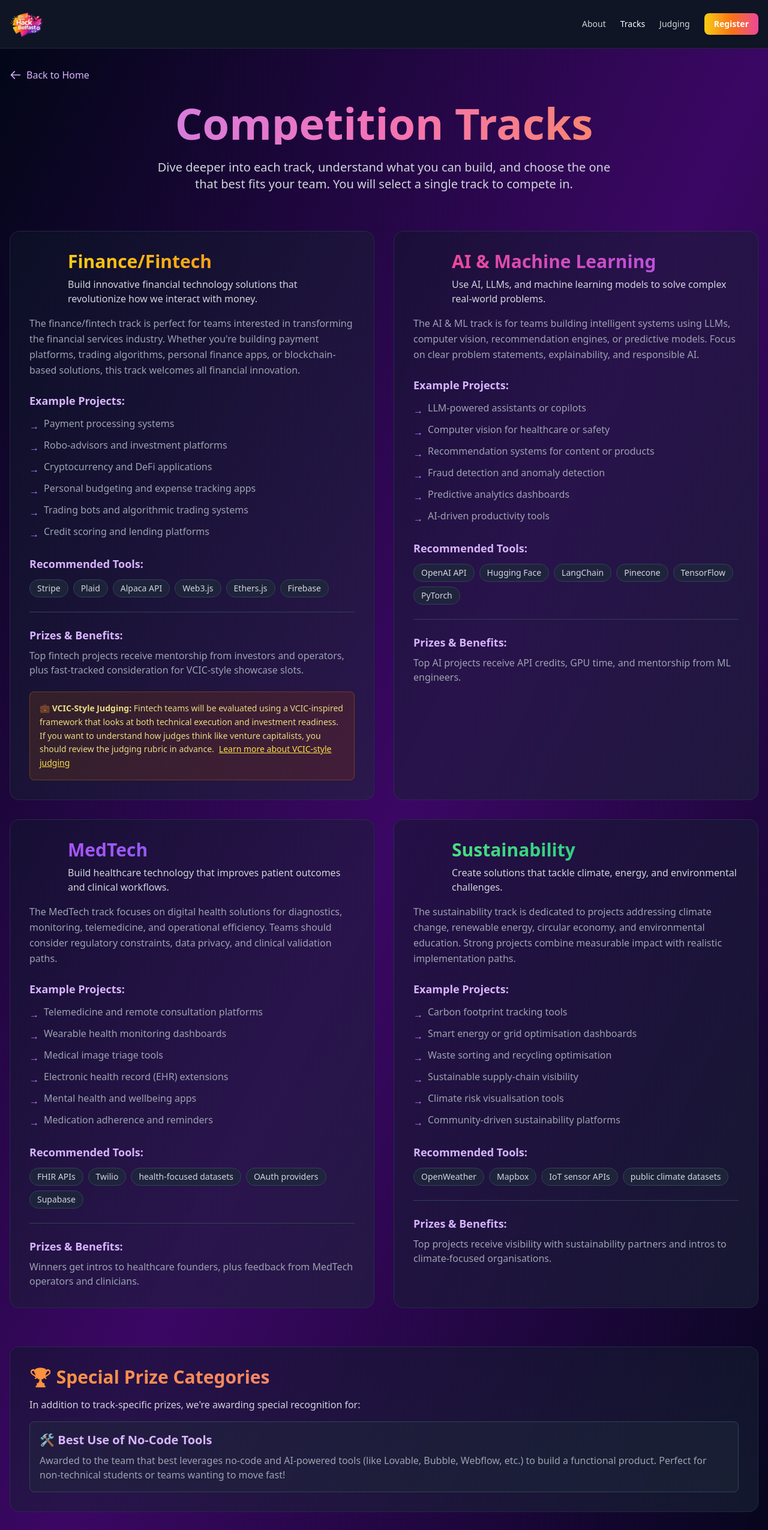
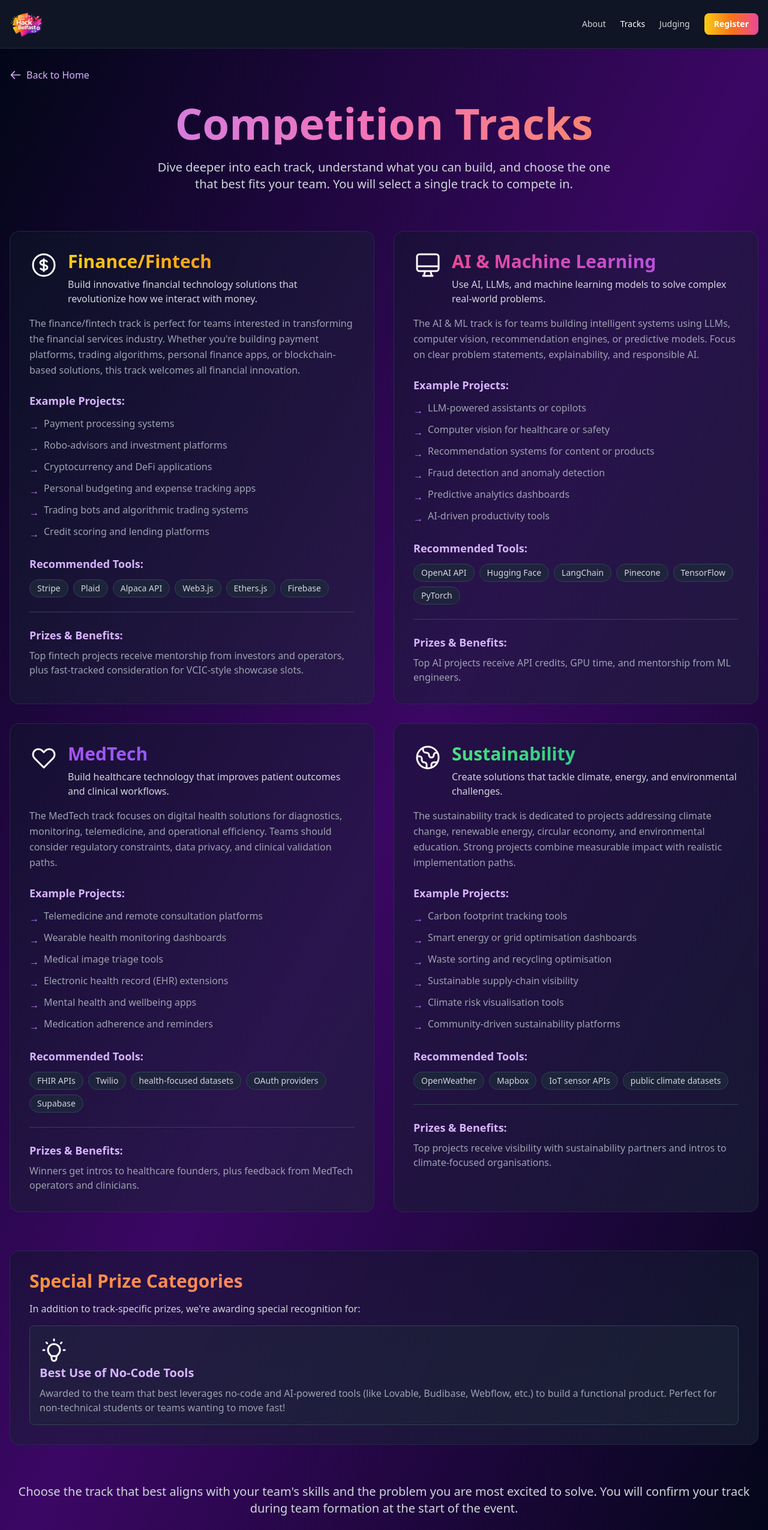
Before and after one commit to hackbelfast/HackBelfast-Website, a React (Vite) app in the folder frontend/: page /tracks in a window 1280 px wide. Shown: the top 2551 px of the page at 60% size. Built offline with nearby package versions, Linux system fonts and the light colour scheme; the HTML template or start-up script is replaced by a standard one.

Commit message:
Made tracks better (again)

```diff
--- a/frontend/src/pages/Tracks/Tracks.tsx
+++ b/frontend/src/pages/Tracks/Tracks.tsx
@@ -17,8 +17,8 @@
   {
     id: 'fintech',
     icon: (
-      <svg className="w-12 h-12" fill="none" stroke="currentColor" viewBox="0 0 24 24">
-        <path strokeLinecap="round" strokeLinejoin="round" strokeWidth={2} d="M12 8c-1.657 0-3 .895-3 2s1.343 2 3 2 3 .895 3 2-1.343 2-3 2m0-8c1.11 0 2.08.402 2.599 1M12 8V7m0 1v8m0 0v1m0-1c-1.11 0-2.08-.402-2.599-1M21 12a9 9 0 11-18 0 9 9 0 0118 0z" />
+      <svg className="w-12 h-12" fill="none" viewBox="0 0 24 24" stroke="currentColor">
+        <path strokeLinecap="round" strokeLinejoin="round" strokeWidth={1.5} d="M12 8c-1.657 0-3 .895-3 2s1.343 2 3 2 3 .895 3 2-1.343 2-3 2m0-8c1.11 0 2.08.402 2.599 1M12 8V7m0 1v8m0 0v1m0-1c-1.11 0-2.08-.402-2.599-1M21 12a9 9 0 11-18 0 9 9 0 0118 0z" />
       </svg>
     ),
     title: 'Finance/Fintech',
@@ -42,8 +42,8 @@
   {
     id: 'ai',
     icon: (
-      <svg className="w-12 h-12" fill="none" stroke="currentColor" viewBox="0 0 24 24">
-        <path strokeLinecap="round" strokeLinejoin="round" strokeWidth={2} d="M9.75 17L9 20l-1 1h8l-1-1-.75-3M3 13h18M5 17h14a2 2 0 002-2V5a2 2 0 00-2-2H5a2 2 0 00-2 2v10a2 2 0 002 2z" />
+      <svg className="w-12 h-12" fill="none" viewBox="0 0 24 24" stroke="currentColor">
+        <path strokeLinecap="round" strokeLinejoin="round" strokeWidth={1.5} d="M9.75 17L9 20l-1 1h8l-1-1-.75-3M3 13h18M5 17h14a2 2 0 002-2V5a2 2 0 00-2-2H5a2 2 0 00-2 2v10a2 2 0 002 2z" />
       </svg>
     ),
     title: 'AI & Machine Learning',
@@ -65,8 +65,8 @@
   {
     id: 'medtech',
     icon: (
-      <svg className="w-12 h-12" fill="none" stroke="currentColor" viewBox="0 0 24 24">
-        <path strokeLinecap="round" strokeLinejoin="round" strokeWidth={2} d="M4.318 6.318a4.5 4.5 0 000 6.364L12 20.364l7.682-7.682a4.5 4.5 0 00-6.364-6.364L12 7.636l-1.318-1.318a4.5 4.5 0 00-6.364 0z" />
+      <svg className="w-12 h-12" fill="none" viewBox="0 0 24 24" stroke="currentColor">
+        <path strokeLinecap="round" strokeLinejoin="round" strokeWidth={1.5} d="M4.318 6.318a4.5 4.5 0 000 6.364L12 20.364l7.682-7.682a4.5 4.5 0 00-6.364-6.364L12 7.636l-1.318-1.318a4.5 4.5 0 00-6.364 0z" />
       </svg>
     ),
     title: 'MedTech',
@@ -89,8 +89,8 @@
   {
     id: 'sustainability',
     icon: (
-      <svg className="w-12 h-12" fill="none" stroke="currentColor" viewBox="0 0 24 24">
-        <path strokeLinecap="round" strokeLinejoin="round" strokeWidth={2} d="M3.055 11H5a2 2 0 012 2v1a2 2 0 002 2 2 2 0 012 2v2.945M8 3.935V5.5A2.5 2.5 0 0010.5 8h.5a2 2 0 012 2 2 2 0 104 0 2 2 0 012-2h1.064M15 20.488V18a2 2 0 012-2h3.064M21 12a9 9 0 11-18 0 9 9 0 0118 0z" />
+      <svg className="w-12 h-12" fill="none" viewBox="0 0 24 24" stroke="currentColor">
+        <path strokeLinecap="round" strokeLinejoin="round" strokeWidth={1.5} d="M3.055 11H5a2 2 0 012 2v1a2 2 0 002 2 2 2 0 012 2v2.945M8 3.935V5.5A2.5 2.5 0 0010.5 8h.5a2 2 0 012 2 2 2 0 104 0 2 2 0 012-2h1.064M15 20.488V18a2 2 0 012-2h3.064M21 12a9 9 0 11-18 0 9 9 0 0118 0z" />
       </svg>
     ),
     title: 'Sustainability',
@@ -157,9 +157,7 @@
             >
               {/* Icon and Title */}
               <div className="flex items-start gap-4 mb-4">
-                <div className={`text-transparent bg-gradient-to-r ${track.gradient} bg-clip-text`}>
-                  {track.icon}
-                </div>
+                {track.icon}
                 <div className="flex-1">
                   <h2 className={`text-3xl font-bold mb-2 bg-gradient-to-r ${track.gradient} text-transparent bg-clip-text`}>
                     {track.title}
@@ -207,19 +205,6 @@
                 <p className="text-gray-400">{track.prizes}</p>
               </div>
 
-              {/* VCIC Note for Fintech */}
-              {track.vcicNote && (
-                <div className="mt-6 bg-gradient-to-r from-yellow-900/30 to-orange-900/30 border border-yellow-700/50 rounded-lg p-4">
-                  <p className="text-yellow-200/90 text-sm leading-relaxed">
-                    <strong>💼 VCIC-Style Judging:</strong> Fintech teams will be evaluated using a VCIC‑inspired framework
-                    that looks at both technical execution and investment readiness. If you want to understand how judges
-                    think like venture capitalists, you should review the judging rubric in advance.
-                    <Link to="/vcic" className="text-yellow-300 hover:text-yellow-200 ml-2 underline">
-                      Learn more about VCIC‑style judging
-                    </Link>
-                  </p>
-                </div>
-              )}
             </div>
           ))}
         </div>
@@ -227,18 +212,21 @@
         {/* Additional Prizes Section */}
         <div className="bg-gradient-to-br from-slate-900/50 to-slate-800/50 rounded-2xl p-8 backdrop-blur-sm border border-slate-700/50 mb-16">
           <h2 className="text-3xl font-bold mb-4 bg-gradient-to-r from-orange-400 to-pink-400 text-transparent bg-clip-text">
-            🏆 Special Prize Categories
+            Special Prize Categories
           </h2>
           <p className="text-gray-300 mb-4">
             In addition to track-specific prizes, we're awarding special recognition for:
           </p>
           <div className="space-y-4">
             <div className="bg-slate-800/50 rounded-lg p-4 border border-slate-700">
-              <h3 className="text-xl font-semibold text-purple-300 mb-2">🛠️ Best Use of No-Code Tools</h3>
-              <p className="text-gray-400">
-                Awarded to the team that best leverages no-code and AI-powered tools (like Lovable, Bubble, Webflow, etc.)
-                to build a functional product. Perfect for non-technical students or teams wanting to move fast!
-              </p>
+            <svg className="w-12 h-12" fill="none" viewBox="0 0 24 24" stroke="currentColor">
+              <path strokeLinecap="round" strokeLinejoin="round" strokeWidth={1.5} d="M9.663 17h4.673M12 3v1m6.364 1.636l-.707.707M21 12h-1M4 12H3m3.343-5.657l-.707-.707m2.828 9.9a5 5 0 117.072 0l-.548.547A3.374 3.374 0 0014 18.469V19a2 2 0 11-4 0v-.531c0-.895-.356-1.754-.988-2.386l-.548-.547z" />
+            </svg>
+            <h3 className="text-xl font-semibold text-purple-300 mb-2"> Best Use of No-Code Tools</h3>
+            <p className="text-gray-400">
+              Awarded to the team that best leverages no-code and AI-powered tools (like Lovable, Budibase, Webflow, etc.)
+              to build a functional product. Perfect for non-technical students or teams wanting to move fast!
+            </p>
             </div>
           </div>
         </div>
```
